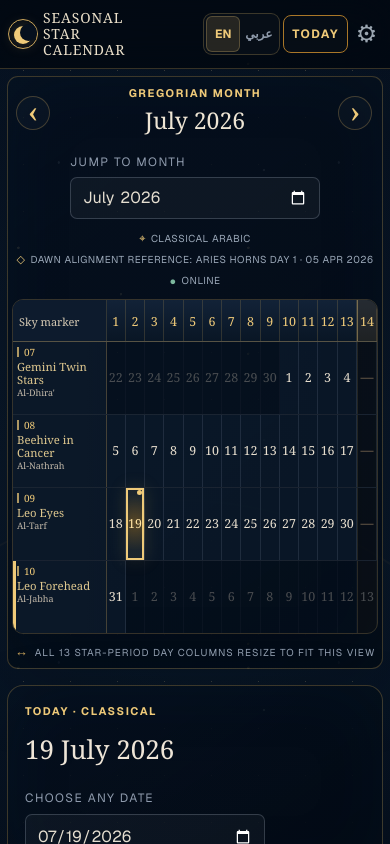
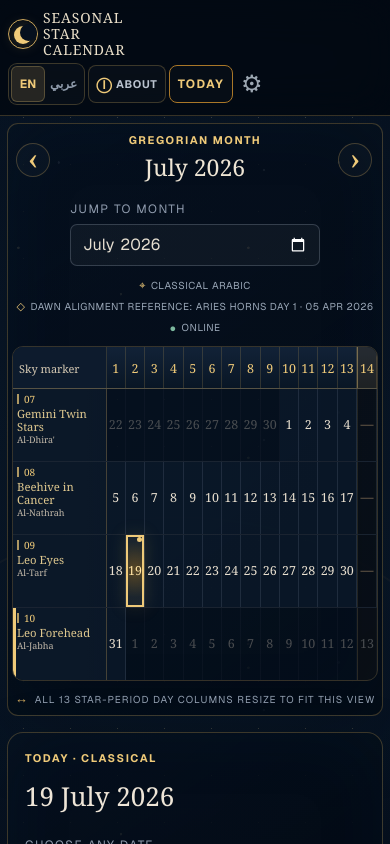
Before and after one commit to munzirhammam/Timing, a Next.js app: page / in a window 390 px wide. Shown: the top 844 px of the page. Built offline with nearby package versions, Linux system fonts and the light colour scheme.

Commit message:
Add bilingual About dialog

```diff
--- a/app/globals.css
+++ b/app/globals.css
@@ -214,6 +214,26 @@ button { color: inherit; }
 .location-pill { align-items: center; border-color: rgba(201, 164, 91, .3); color: #b9c2ce; display: flex; gap: 7px; }
 .location-pill span { color: var(--gold-light); font-size: 15px; }
 
+.about-button {
+  align-items: center;
+  background: rgba(255, 255, 255, .025);
+  border: 1px solid rgba(201, 164, 91, .28);
+  border-radius: 8px;
+  color: #b9c2ce;
+  cursor: pointer;
+  display: flex;
+  font-size: 11px;
+  font-weight: 700;
+  gap: 6px;
+  height: 40px;
+  letter-spacing: .06em;
+  padding: 0 12px;
+  text-transform: uppercase;
+}
+.about-button span { color: var(--gold-light); font-size: 15px; }
+.about-button:hover, .about-button.active { background: rgba(201, 164, 91, .12); border-color: rgba(239, 202, 121, .46); color: var(--gold-light); }
+.app-shell[lang="ar"] .about-button { letter-spacing: 0; }
+
 .settings-button {
   align-items: center;
   background: transparent;
@@ -228,6 +248,64 @@ button { color: inherit; }
   width: 42px;
 }
 .settings-button.active, .settings-button:hover { color: var(--gold-light); }
+
+.about-layer { inset: 0; position: fixed; z-index: 100; }
+.about-backdrop {
+  backdrop-filter: blur(7px);
+  background: rgba(0, 4, 10, .76);
+  border: 0;
+  cursor: default;
+  inset: 0;
+  padding: 0;
+  position: absolute;
+  width: 100%;
+}
+.about-dialog {
+  background: linear-gradient(150deg, rgba(8, 23, 40, .99), rgba(3, 10, 20, .995));
+  border: 1px solid rgba(201, 164, 91, .48);
+  border-radius: 18px;
+  box-shadow: 0 30px 100px rgba(0, 0, 0, .72), inset 0 0 70px rgba(29, 65, 97, .1);
+  left: 50%;
+  max-height: min(82vh, 720px);
+  overflow-y: auto;
+  padding: clamp(22px, 4vw, 38px);
+  position: absolute;
+  top: 50%;
+  transform: translate(-50%, -50%);
+  width: min(680px, calc(100vw - 24px));
+  z-index: 1;
+}
+.about-heading { align-items: flex-start; display: flex; gap: 18px; justify-content: space-between; }
+.about-heading h2 {
+  color: #eadfc9;
+  font-family: Georgia, "Times New Roman", serif;
+  font-size: clamp(25px, 4vw, 36px);
+  font-weight: 400;
+  line-height: 1.16;
+  margin: 7px 0 0;
+}
+.about-heading > button {
+  background: rgba(255, 255, 255, .03);
+  border: 1px solid rgba(201, 164, 91, .22);
+  border-radius: 50%;
+  color: #a9b3c0;
+  cursor: pointer;
+  flex: 0 0 auto;
+  font-size: 25px;
+  height: 38px;
+  line-height: 1;
+  width: 38px;
+}
+.about-heading > button:hover { border-color: rgba(239, 202, 121, .5); color: var(--gold-light); }
+.about-content { display: grid; gap: 15px; margin-top: 24px; }
+.about-content p { color: #b8c1cc; font-size: 15px; line-height: 1.75; margin: 0; }
+.about-content .about-note {
+  background: rgba(201, 164, 91, .07);
+  border: 1px solid rgba(201, 164, 91, .18);
+  border-radius: 10px;
+  color: #d3c5a8;
+  padding: 13px 15px;
+}
 
 .settings-popover {
   background: rgba(5, 14, 27, .99);
@@ -729,6 +807,9 @@ button { color: inherit; }
   .top-actions { gap: 5px; }
   .language-switcher button { min-width: 34px; padding: 0 5px; }
   .settings-button { height: 36px; width: 30px; }
+  .about-button { font-size: 12px; height: 40px; padding: 0 9px; }
+  .about-dialog { max-height: 88vh; }
+  .about-content p { font-size: 14px; line-height: 1.7; }
   .settings-popover { inset-inline: 12px; top: 58px; width: auto; }
   .workspace { min-height: auto; padding: 7px; }
   .calendar-card { border-radius: 11px; padding: 8px 4px 7px; }
@@ -774,7 +855,12 @@ button { color: inherit; }
   .language-switcher { padding: 2px; }
   .language-switcher button { font-size: 12px; height: 36px; min-width: 34px; padding: 0 5px; }
   .today-button { font-size: 12px; height: 38px; padding: 0 8px; }
+  .about-button { font-size: 11px; gap: 4px; height: 38px; padding: 0 7px; }
   .settings-button { height: 38px; width: 31px; }
+  .about-dialog { border-radius: 14px; padding: 20px 17px; width: calc(100vw - 16px); }
+  .about-heading h2 { font-size: 24px; }
+  .about-heading > button { height: 34px; width: 34px; }
+  .about-content { gap: 12px; margin-top: 18px; }
   .calendar-header, .mansion-row { grid-template-columns: clamp(80px, 24vw, 96px) repeat(13, minmax(0, 1fr)) 20px; }
   .mansion-name-cell { gap: 3px; padding: 5px 4px; }
   .mansion-index { font-size: 10px; }
--- a/app/page.tsx
+++ b/app/page.tsx
@@ -397,6 +397,10 @@ const COPY = {
     english: "English",
     arabic: "العربية",
     today: "Today",
+    about: "About",
+    openAbout: "Open app description",
+    closeAbout: "Close app description",
+    aboutLabel: "About this calendar",
     openSettings: "Open regional cycle settings",
     closeSettings: "Close settings",
     settingsLabel: "Regional cycle settings",
@@ -464,6 +468,10 @@ const COPY = {
     english: "English",
     arabic: "العربية",
     today: "اليوم",
+    about: "حول",
+    openAbout: "فتح وصف التطبيق",
+    closeAbout: "إغلاق وصف التطبيق",
+    aboutLabel: "عن هذا التقويم",
     openSettings: "فتح إعدادات الدورة الإقليمية",
     closeSettings: "إغلاق الإعدادات",
     settingsLabel: "إعدادات الدورة الإقليمية",
@@ -523,6 +531,27 @@ const COPY = {
     dawnReference: "مرجع محاذاة الفجر",
     schematicMap: "النجوم المرتبطة · رسم توضيحي",
     visibilityNote: "النجم أو المجموعة المدرجة هي علامة السماء التقليدية لهذه الفترة ذات 13 يومًا. الرؤية عند الفجر تقريبية؛ إذ تؤثر السحب والتضاريس والشفق والإحداثيات الدقيقة في الرصد.",
+  },
+} as const;
+
+const ABOUT_COPY = {
+  en: {
+    title: "Regional Lunar Mansion Calendar",
+    paragraphs: [
+      "This bilingual interactive calendar presents the 28 traditional lunar mansions as a continuous 365-day regional seasonal cycle. Twenty-seven periods contain 13 days, while Al‑Jabha contains 14 days.",
+      "The Gregorian monthly table shows every date with its related star group and regional mansion name. Cycle alignment follows the selected location and regional dawn reference, covering the Arabian Gulf, Sudan, and three Australian climate regions. Each period includes a simple star map and a regional seasonal outlook.",
+      "The calendar works in Arabic and English, adapts to mobile screens, and remains available offline after the first online visit.",
+      "This is a traditional regional seasonal calendar—not a live weather forecast or a calculation of the Moon’s current astronomical position.",
+    ],
+  },
+  ar: {
+    title: "تقويم العِنات الإقليمي",
+    paragraphs: [
+      "تقويم تفاعلي ثنائي اللغة يعرض المنازل القمرية التقليدية الثمانية والعشرين ضمن دورة موسمية إقليمية متصلة مدتها 365 يومًا. تمتد سبعة وعشرون منزلة لمدة 13 يومًا، بينما تمتد منزلة الجبهة وحدها لمدة 14 يومًا.",
+      "يعرض جدول الشهر الميلادي كل تاريخ مع مجموعة النجوم المرتبطة به واسم المنزلة المستخدم في المنطقة المختارة. وتتبع محاذاة الدورة الموقع ومرجع ظهور النجوم عند الفجر، وتشمل الخليج العربي والسودان وثلاثة أقاليم مناخية في أستراليا. كما تتضمن كل فترة خريطة نجوم مبسطة ودلالة موسمية إقليمية.",
+      "يعمل التقويم باللغتين العربية والإنجليزية، ويتكيف مع شاشات الهواتف، ويمكن استخدامه دون اتصال بعد فتحه أول مرة عبر الإنترنت.",
+      "هذا تقويم موسمي إقليمي تقليدي، وليس توقعًا مباشرًا للطقس أو حسابًا للموقع الفلكي الآني للقمر.",
+    ],
   },
 } as const;
 
@@ -693,6 +722,7 @@ export default function Home() {
   const [viewYear, setViewYear] = useState(INITIAL_TODAY.getUTCFullYear());
   const [viewMonth, setViewMonth] = useState(INITIAL_TODAY.getUTCMonth());
   const [settingsOpen, setSettingsOpen] = useState(false);
+  const [aboutOpen, setAboutOpen] = useState(false);
   const [isOnline, setIsOnline] = useState(true);
   const [offlineReady, setOfflineReady] = useState(false);
 
@@ -740,6 +770,17 @@ export default function Home() {
     document.documentElement.dir = language === "ar" ? "rtl" : "ltr";
     document.title = COPY[language].appTitle;
   }, [language]);
+
+  useEffect(() => {
+    if (!aboutOpen) return;
+
+    const closeOnEscape = (event: KeyboardEvent) => {
+      if (event.key === "Escape") setAboutOpen(false);
+    };
+
+    window.addEventListener("keydown", closeOnEscape);
+    return () => window.removeEventListener("keydown", closeOnEscape);
+  }, [aboutOpen]);
 
   useEffect(() => {
     let cancelled = false;
@@ -976,8 +1017,21 @@ export default function Home() {
               عربي
             </button>
           </div>
-          <button className="location-pill" type="button" onClick={() => setSettingsOpen(true)}>
+          <button className="location-pill" type="button" onClick={() => { setAboutOpen(false); setSettingsOpen(true); }}>
             <span aria-hidden="true">⌖</span>{profileLabel(profile, language, true)}
+          </button>
+          <button
+            className={`about-button ${aboutOpen ? "active" : ""}`}
+            type="button"
+            aria-label={copy.openAbout}
+            aria-expanded={aboutOpen}
+            aria-controls="about-dialog"
+            onClick={() => {
+              setSettingsOpen(false);
+              setAboutOpen((open) => !open);
+            }}
+          >
+            <span aria-hidden="true">ⓘ</span>{copy.about}
           </button>
           <button className="today-button" type="button" onClick={goToToday}>{copy.today}</button>
           <button
@@ -985,7 +1039,10 @@ export default function Home() {
             type="button"
             aria-label={copy.openSettings}
             aria-expanded={settingsOpen}
-            onClick={() => setSettingsOpen((open) => !open)}
+            onClick={() => {
+              setAboutOpen(false);
+              setSettingsOpen((open) => !open);
+            }}
           >
             <span aria-hidden="true">⚙</span>
           </button>
@@ -1052,6 +1109,39 @@ export default function Home() {
           </section>
         )}
       </header>
+
+      {aboutOpen && (
+        <div className="about-layer">
+          <button
+            className="about-backdrop"
+            type="button"
+            aria-label={copy.closeAbout}
+            onClick={() => setAboutOpen(false)}
+          />
+          <section
+            className="about-dialog"
+            id="about-dialog"
+            role="dialog"
+            aria-modal="true"
+            aria-labelledby="about-dialog-title"
+          >
+            <div className="about-heading">
+              <div>
+                <p className="eyebrow">{copy.aboutLabel}</p>
+                <h2 id="about-dialog-title">{ABOUT_COPY[language].title}</h2>
+              </div>
+              <button type="button" onClick={() => setAboutOpen(false)} aria-label={copy.closeAbout}>×</button>
+            </div>
+            <div className="about-content">
+              {ABOUT_COPY[language].paragraphs.map((paragraph, index) => (
+                <p className={index === ABOUT_COPY[language].paragraphs.length - 1 ? "about-note" : ""} key={paragraph}>
+                  {paragraph}
+                </p>
+              ))}
+            </div>
+          </section>
+        </div>
+      )}
 
       <section className="workspace">
         <section className="calendar-card" aria-label={copy.calendarLabel}>
```
